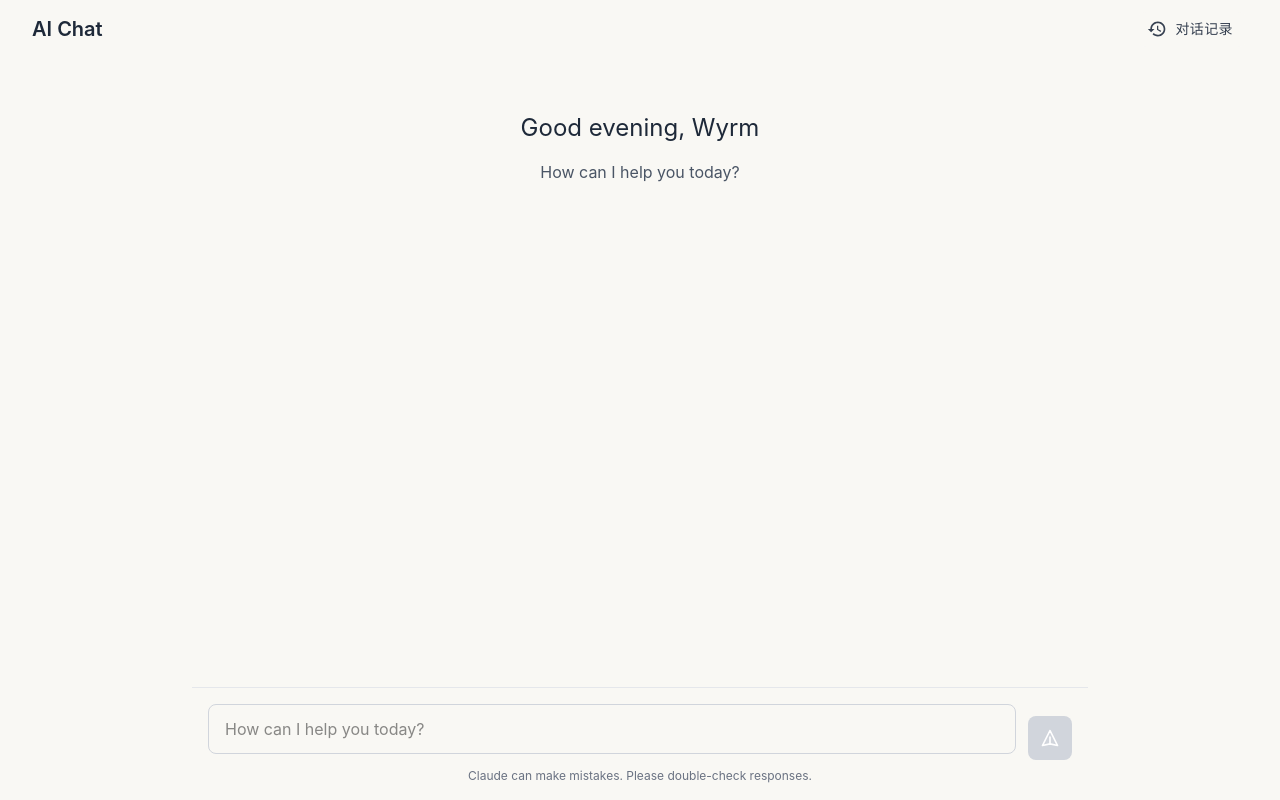
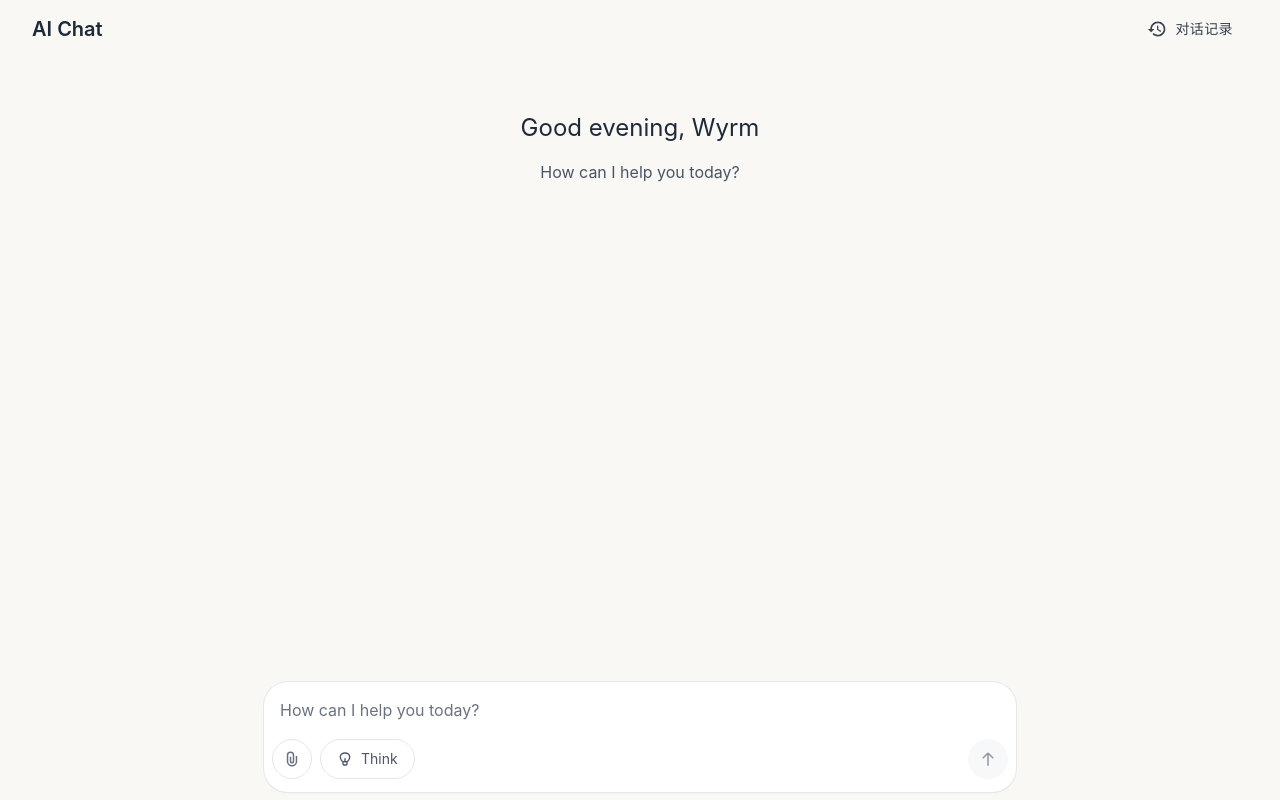
Before and after one commit to Rain-kl/cyber_ui, a Next.js app: page / in a window 1280 px wide. Built offline with nearby package versions, Linux system fonts and the light colour scheme.

Commit message:
输入框美化

```diff
--- a/app/globals.css
+++ b/app/globals.css
@@ -26,6 +26,16 @@ body {
 
 ::-webkit-scrollbar-thumb:hover {
   background: #B8B8B8;
+}
+
+/* Hide scrollbar for ChatInput textarea */
+.custom-textarea::-webkit-scrollbar {
+  display: none;
+}
+
+.custom-textarea {
+  -ms-overflow-style: none;
+  scrollbar-width: none;
 }
 
 .chat-message-container {
--- a/components/ChatInput.tsx
+++ b/components/ChatInput.tsx
@@ -12,12 +12,16 @@ export default function ChatInput({
   placeholder = 'Reply to Claude...',
 }: ChatInputProps) {
   const [inputValue, setInputValue] = useState('');
+  const [isDeepSearchEnabled, setIsDeepSearchEnabled] = useState(false);
+  const [isThinkEnabled, setIsThinkEnabled] = useState(false);
+  const [textareaHeight, setTextareaHeight] = useState(32);
 
   const handleSubmit = (e: React.FormEvent) => {
     e.preventDefault();
     if (inputValue.trim() && !disabled) {
       onSendMessage(inputValue.trim());
       setInputValue('');
+      setTextareaHeight(32); // 重置高度
     }
   };
 
@@ -28,49 +32,117 @@ export default function ChatInput({
     }
   };
 
+  const handleInputChange = (e: React.ChangeEvent<HTMLTextAreaElement>) => {
+    const value = e.target.value;
+    setInputValue(value);
+
+    // 自动调整高度
+    const textarea = e.target;
+    textarea.style.height = '32px';
+    const scrollHeight = textarea.scrollHeight;
+    const newHeight = Math.min(Math.max(scrollHeight, 32), 200);
+    setTextareaHeight(newHeight);
+    textarea.style.height = `${newHeight}px`;
+  };
+
   return (
-    <div className="border-t border-gray-200 p-4" style={{ backgroundColor: '#F9F8F4' }}>
-      <form onSubmit={handleSubmit} className="flex items-end gap-3">
-        <div className="flex-1">
-          <div className="relative">
+    <div className="flex items-end justify-center p-2" style={{ backgroundColor: '#F9F8F4' }}>
+      <style>{`
+        .custom-textarea::-webkit-scrollbar {
+          display: none;
+        }
+      `}</style>
+      <div className="bg-white rounded-3xl shadow shadow-black/5 ring-1 ring-gray-200 hover:ring-gray-300 focus-within:ring-gray-300 duration-100 p-2" style={{ width: '752px', minHeight: '99px' }}>
+        <form onSubmit={handleSubmit} className="flex flex-col">
+          {/* 上栏 - 输入区域 */}
+          <div className="relative" style={{ minHeight: '32px' }}>
+            <span className="absolute left-2 top-2 text-gray-500 pointer-events-none select-none z-10">
+              {!inputValue && placeholder}
+            </span>
             <textarea
               value={inputValue}
-              onChange={e => setInputValue(e.target.value)}
+              onChange={handleInputChange}
               onKeyDown={handleKeyDown}
-              placeholder={placeholder}
               disabled={disabled}
-              className="w-full min-h-[44px] max-h-32 px-4 py-3 border border-gray-300 rounded-lg resize-none focus:outline-none focus:ring-2 focus:ring-blue-500 focus:border-transparent disabled:bg-gray-50 disabled:cursor-not-allowed"
-              style={{ backgroundColor: '#F9F8F4' }}
+              className="w-full px-2 py-2 bg-transparent focus:outline-none text-gray-900 resize-none overflow-y-auto custom-textarea"
+              style={{
+                height: `${textareaHeight}px`,
+                maxHeight: '200px',
+                scrollbarWidth: 'none',
+                msOverflowStyle: 'none'
+              }}
               rows={1}
             />
           </div>
+
+          {/* 下栏 - 功能区域 */}
+          <div className="flex items-center justify-between gap-2 mt-1.5" style={{ height: '50px' }}>
+            <div className="flex items-center gap-2">
+              {/* Attach Button */}
+              <button
+                type="button"
+                className="inline-flex items-center justify-center w-10 h-10 rounded-full border border-gray-200 text-gray-500 hover:bg-gray-50 transition-colors duration-100"
+                aria-label="附加"
+              >
+                <svg width="18" height="18" viewBox="0 0 24 24" fill="none" xmlns="http://www.w3.org/2000/svg" className="stroke-2">
+                  <path d="M10 9V15C10 16.1046 10.8954 17 12 17V17C13.1046 17 14 16.1046 14 15V7C14 4.79086 12.2091 3 10 3V3C7.79086 3 6 4.79086 6 7V15C6 18.3137 8.68629 21 12 21V21C15.3137 21 18 18.3137 18 15V8" stroke="currentColor"></path>
+                </svg>
+              </button>
+
+              {/* DeepSearch Toggle */}
+              {/* <button
+                type="button"
+                onClick={() => setIsDeepSearchEnabled(!isDeepSearchEnabled)}
+                className={`inline-flex items-center justify-center gap-2 h-10 px-4 text-sm rounded-full transition-colors duration-100 cursor-pointer ${
+                  isDeepSearchEnabled
+                    ? 'bg-blue-100 text-blue-700 border border-blue-200'
+                    : 'bg-transparent text-gray-600 border border-gray-200 hover:bg-gray-50'
+                }`}
+                aria-label="DeepSearch"
+                title="启用深度搜索功能，提供更详细和全面的搜索结果"
+              >
+                <svg width="16" height="16" viewBox="0 0 24 24" fill="none" xmlns="http://www.w3.org/2000/svg" className="stroke-2">
+                  <path d="M2 13.8236C4.5 22.6927 18 21.3284 18 14.0536C18 9.94886 11.9426 9.0936 10.7153 11.1725C9.79198 12.737 14.208 12.6146 13.2847 14.1791C12.0574 16.2581 6 15.4029 6 11.2982C6 3.68585 20.5 2.2251 22 11.0945" stroke="currentColor"></path>
+                </svg>
+                <span>DeepSearch</span>
+              </button> */}
+
+              {/* Think Toggle */}
+              <button
+                type="button"
+                onClick={() => setIsThinkEnabled(!isThinkEnabled)}
+                className={`inline-flex items-center justify-center gap-2 h-10 px-4 text-sm rounded-full transition-colors duration-100 cursor-pointer ${
+                  isThinkEnabled
+                    ? 'text-blue-700 border border-blue-200'
+                    : 'bg-transparent text-gray-600 border border-gray-200 hover:bg-gray-50'
+                }`}
+                style={isThinkEnabled ? { backgroundColor: '#ECF4FC' } : {}}
+                aria-label="Think"
+                title="启用思考模式，AI将展示详细的思考过程和推理步骤"
+              >
+                <svg width="16" height="16" viewBox="0 0 24 24" fill="none" xmlns="http://www.w3.org/2000/svg" className="stroke-2">
+                  <path d="M19 9C19 12.866 15.866 17 12 17C8.13398 17 4.99997 12.866 4.99997 9C4.99997 5.13401 8.13398 3 12 3C15.866 3 19 5.13401 19 9Z" className={isThinkEnabled ? 'fill-yellow-200' : 'fill-none'}></path>
+                  <path d="M15 16.1378L14.487 15.2794L14 15.5705V16.1378H15ZM8.99997 16.1378H9.99997V15.5705L9.51293 15.2794L8.99997 16.1378ZM18 9C18 11.4496 16.5421 14.0513 14.487 15.2794L15.5129 16.9963C18.1877 15.3979 20 12.1352 20 9H18ZM12 4C13.7598 4 15.2728 4.48657 16.3238 5.33011C17.3509 6.15455 18 7.36618 18 9H20C20 6.76783 19.082 4.97946 17.5757 3.77039C16.0931 2.58044 14.1061 2 12 2V4ZM5.99997 9C5.99997 7.36618 6.64903 6.15455 7.67617 5.33011C8.72714 4.48657 10.2401 4 12 4V2C9.89382 2 7.90681 2.58044 6.42427 3.77039C4.91791 4.97946 3.99997 6.76783 3.99997 9H5.99997ZM9.51293 15.2794C7.4578 14.0513 5.99997 11.4496 5.99997 9H3.99997C3.99997 12.1352 5.81225 15.3979 8.48701 16.9963L9.51293 15.2794ZM9.99997 19.5001V16.1378H7.99997V19.5001H9.99997ZM10.5 20.0001C10.2238 20.0001 9.99997 19.7763 9.99997 19.5001H7.99997C7.99997 20.8808 9.11926 22.0001 10.5 22.0001V20.0001ZM13.5 20.0001H10.5V22.0001H13.5V20.0001ZM14 19.5001C14 19.7763 13.7761 20.0001 13.5 20.0001V22.0001C14.8807 22.0001 16 20.8808 16 19.5001H14ZM14 16.1378V19.5001H16V16.1378H14Z" fill="currentColor"></path>
+                  <path d="M9 16.0001H15" stroke="currentColor"></path>
+                  <path d="M12 16V12" stroke="currentColor" strokeLinecap="square"></path>
+                </svg>
+                <span>Think</span>
+              </button>
             </div>
 
             {/* Send Button */}
             <button
               type="submit"
               disabled={!inputValue.trim() || disabled}
-          className="p-3 bg-blue-500 text-white rounded-lg hover:bg-blue-600 disabled:bg-gray-300 disabled:cursor-not-allowed transition-colors"
-          title="Send message"
+              className="flex items-center justify-center w-10 h-10 rounded-full bg-gray-100 hover:bg-gray-200 text-gray-600 disabled:opacity-60 disabled:cursor-not-allowed transition-colors duration-100"
+              aria-label="发送"
             >
-          <svg
-            className="w-5 h-5"
-            fill="none"
-            stroke="currentColor"
-            viewBox="0 0 24 24"
-          >
-            <path
-              strokeLinecap="round"
-              strokeLinejoin="round"
-              strokeWidth={2}
-              d="M12 19l9 2-9-18-9 18 9-2zm0 0v-8"
-            />
+              <svg width="18" height="18" viewBox="0 0 24 24" fill="none" xmlns="http://www.w3.org/2000/svg" className="stroke-2">
+                <path d="M5 11L12 4M12 4L19 11M12 4V21" stroke="currentColor"></path>
               </svg>
             </button>
+          </div>
         </form>
-
-      <div className="mt-2 text-xs text-gray-500 text-center">
-        Claude can make mistakes. Please double-check responses.
       </div>
     </div>
   );
```
Lines whose indentation alone changed are shown as unchanged.
